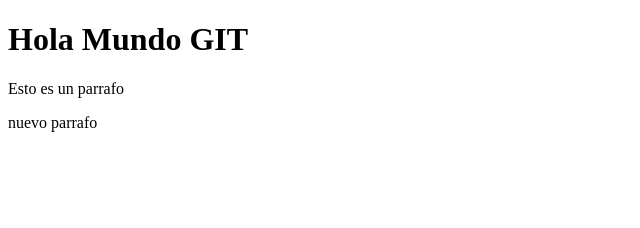
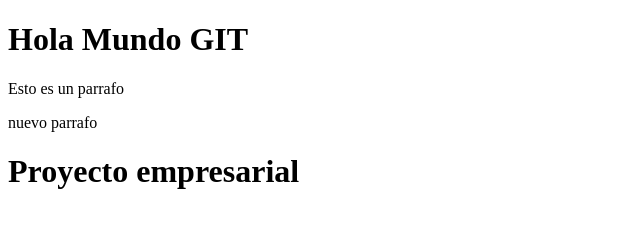
Before and after one commit to eljuanlo/CursoGIT, a plain HTML site: page index.html in a window 1280 px wide. Shown: the whole page, without its empty margins (0-640 px from the left). Drawn offline with Linux system fonts and the light colour scheme.

```diff
--- /dev/null
+++ b/css/estilos.css
@@ -0,0 +1,3 @@
+body{
+    background-color: blue;
+}
--- a/index.html
+++ b/index.html
@@ -10,5 +10,6 @@
     <h1>Hola Mundo GIT</h1>
     <p>Esto es un parrafo</p>
     <p>nuevo parrafo</p>
+    <h1>Proyecto empresarial</h1>
 </body>
 </html>
```
Also changed, not shown: js/javascript.js (added).
